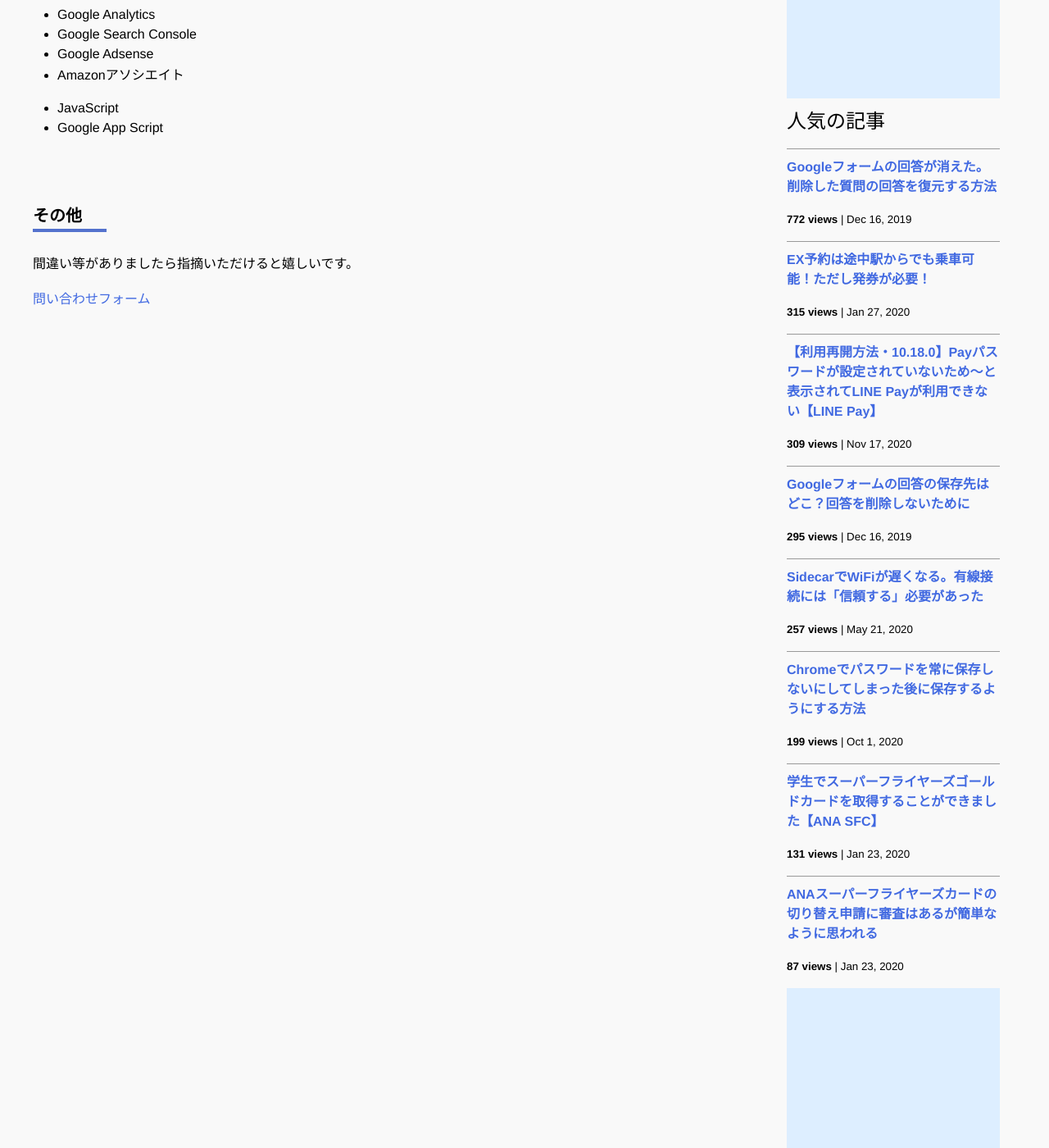
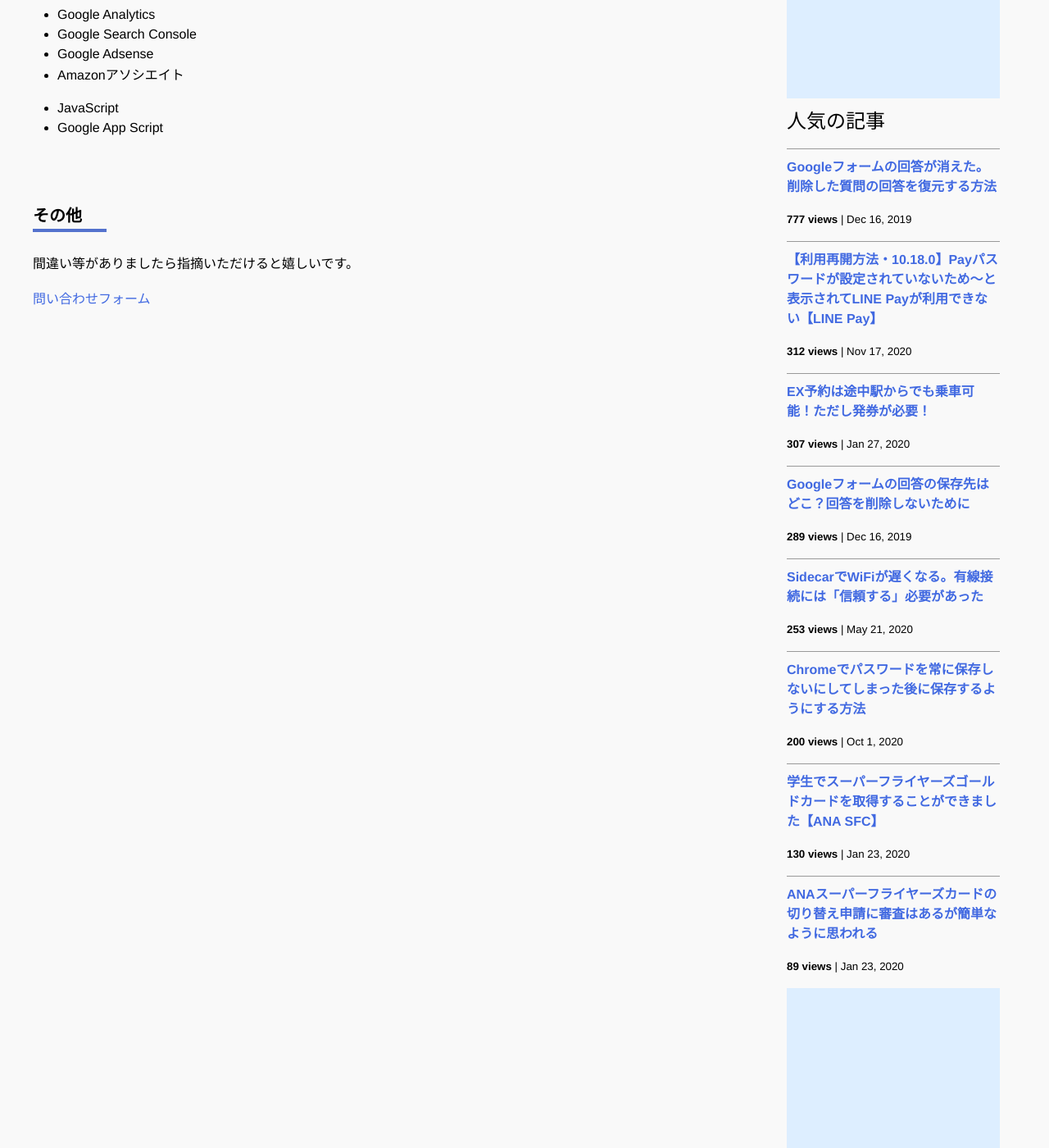
Before and after one commit to iwanaminami/shoyaiwaname, a Jekyll site: the page built from about.markdown, in a window 1280 px wide and 1400 px high, scrolled down 693 px. Shown: the whole window at 82% size. Built offline with Jekyll 4.4.1, drawn with Linux system fonts in a browser that asks for light colours; nearby versions of some CDN libraries; comment, search, counter and statistics services are not loaded.

Commit message:
a new commit message

```diff
--- a/_data/popularposts.yml
+++ b/_data/popularposts.yml
@@ -1,17 +1,17 @@
 side:
-  - view: 772
+  - view: 777
     url: /2019/12/16/restore-googleform.html
-  - view: 315
+  - view: 312
+    url: /2020/11/17/linepay.html
+  - view: 307
     url: /2020/01/27/ex-rideontheway.html
-  - view: 309
-    url: /2020/11/17/linepay.html
-  - view: 295
+  - view: 289
     url: /2019/12/16/googleform-answers.html
-  - view: 257
+  - view: 253
     url: /2020/05/21/sidecar-via-cable.html
-  - view: 199
+  - view: 200
     url: /2020/10/01/googlepassword.html
-  - view: 131
+  - view: 130
     url: /2020/01/23/sfcgold.html
-  - view: 87
+  - view: 89
     url: /2020/01/23/sfc-judge.html
```
